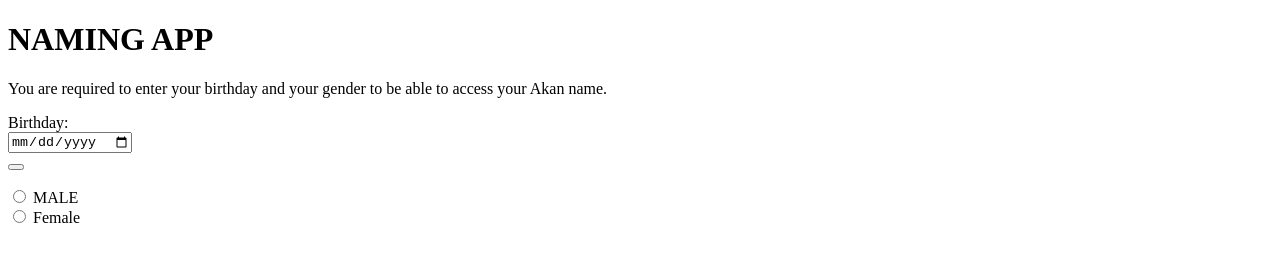
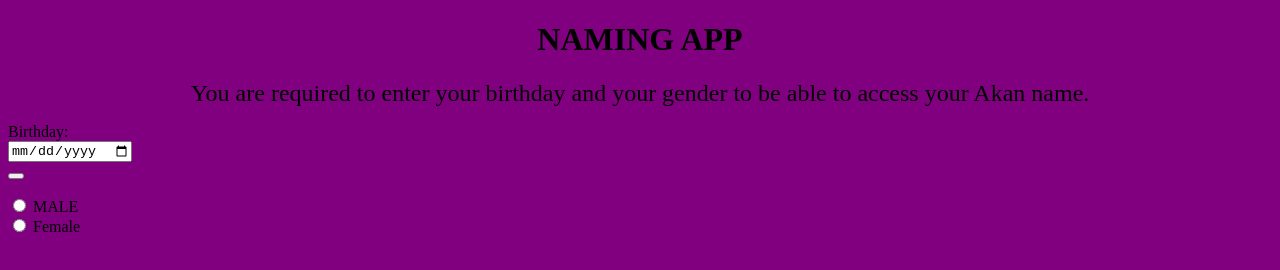
Before and after one commit to Muchaaaaa/Akan-Names, a plain HTML site: page index.html in a window 1280 px wide. Drawn offline with Linux system fonts and the light colour scheme.

Commit message:
stylesheet modifications

```diff
--- a/css/style.css
+++ b/css/style.css
@@ -1,3 +1,18 @@
 body{
-    background-color: ;
+    background-color:purple;
 }
+h1{
+    text-align: center;
+    font-size: xx-large;
+    font-family:'Times New Roman', Times, serif;
+}
+.p{
+    text-align: center;
+    font-family: 'Times New Roman', Times, serif;
+    font-size: x-large;
+    text-decoration:gold;
+}
+.img-container{
+    text-align: center;
+    display: block;
+}
```
